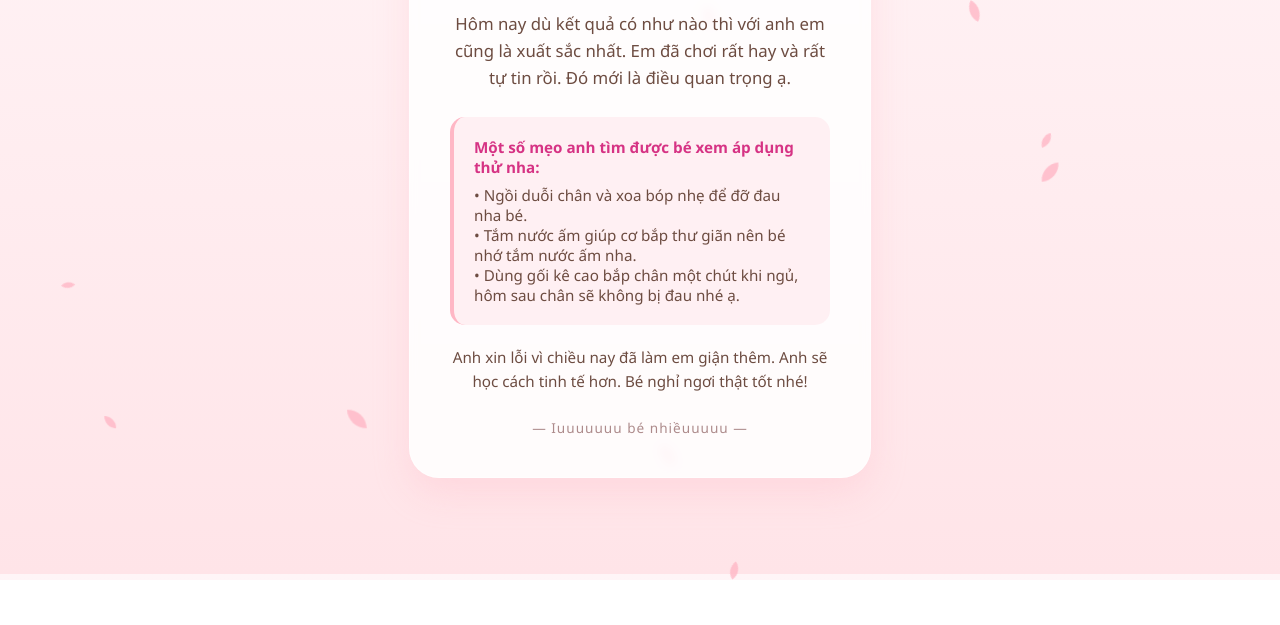
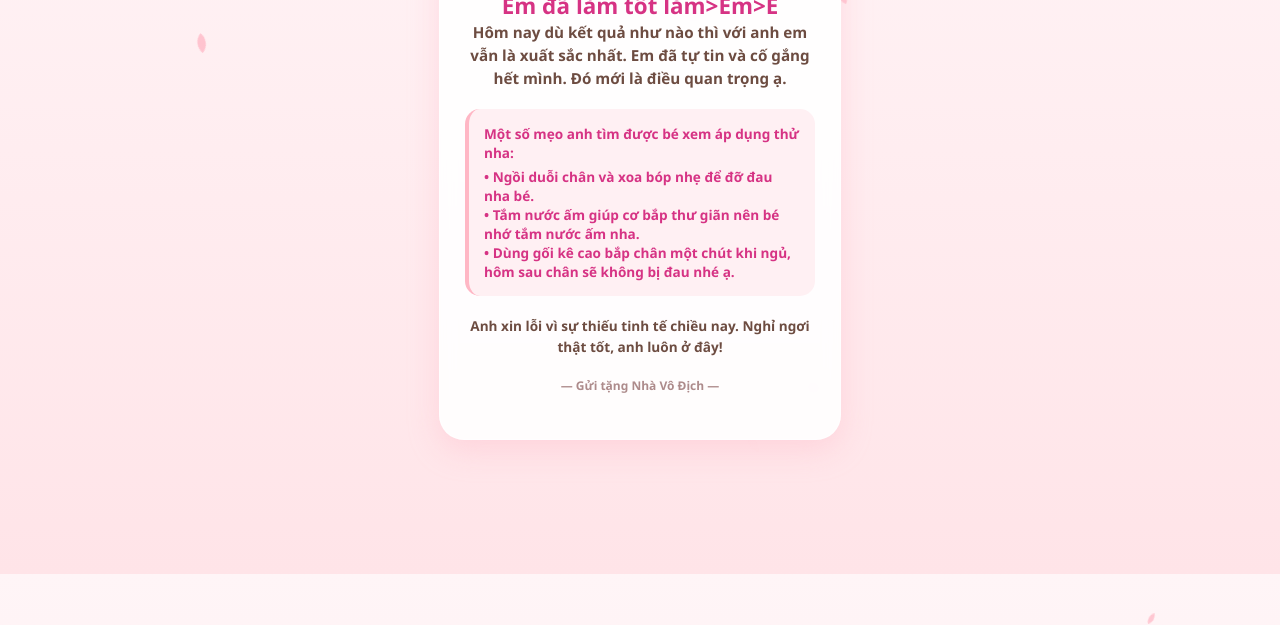
Before and after one commit to duongthanhdat2321-afk/Tang-em, a plain HTML site: page index.html in a window 1280 px wide. Shown: the part 226-851 px from the top of the page. Before the commit the page ends 806 px from the top, so only its background shows below. Drawn offline with Linux system fonts and the light colour scheme.

Commit message:
Update index.html

```diff
--- a/index.html
+++ b/index.html
@@ -2,108 +2,110 @@
 <html lang="vi">
 <head>
     <meta charset="UTF-8">
-    <meta name="viewport" content="width=device-width, initial-scale=1.0">
-    <title>Gửi Nhà Vô Địch Của Anh</title>
+    <meta name="viewport" content="width=device-width, initial-scale=1.0, maximum-scale=1.0, user-scalable=no">
+    <title>Gửi bé iu của anh</title>
     <style>
         :root {
             --sakura-pink: #ffb7c5;
-            --soft-pink: #fff0f3;
             --text-color: #6d4c41;
         }
 
-        body {
+        body, html {
             margin: 0;
             padding: 0;
-            height: 100vh;
+            width: 100%;
+            height: 100%;
+            overflow: hidden; /* Giữ hoa không bị tràn trang */
+            background: linear-gradient(to bottom, #fff5f7, #ffe4e8);
             display: flex;
             justify-content: center;
             align-items: center;
-            background: linear-gradient(to bottom, #fff5f7, #ffe4e8);
-            font-family: 'Segoe UI', Roboto, Helvetica, Arial, sans-serif;
-            overflow: hidden;
-            color: var(--text-color);
+            font-family: 'Segoe UI', Tahoma, Geneva, Verdana, sans-serif;
         }
 
-        /* Hiệu ứng hoa rơi */
+        /* Hiệu ứng hoa rơi dày hơn */
         .sakura {
             position: absolute;
             top: -10%;
             background-color: var(--sakura-pink);
             border-radius: 100% 0 100% 0;
-            opacity: 0.8;
+            opacity: 0.7;
             animation: fall linear infinite;
+            z-index: 1;
         }
 
         @keyframes fall {
             0% { top: -10%; transform: translateX(0) rotate(0deg); }
-            100% { top: 110%; transform: translateX(100px) rotate(360deg); }
+            100% { top: 110%; transform: translateX(150px) rotate(360deg); }
         }
 
         .card {
-            background: rgba(255, 255, 255, 0.85);
-            backdrop-filter: blur(5px);
-            padding: 40px;
-            border-radius: 30px;
-            box-shadow: 0 15px 35px rgba(255, 183, 197, 0.3);
+            background: rgba(255, 255, 255, 0.9);
+            backdrop-filter: blur(8px);
+            padding: 30px 25px;
+            border-radius: 25px;
+            box-shadow: 0 10px 30px rgba(255, 183, 197, 0.4);
             text-align: center;
-            max-width: 380px;
-            width: 85%;
-            border: 1px solid rgba(255, 255, 255, 0.5);
+            width: 80%; /* Chiếm 80% bề ngang để lộ background */
+            max-width: 350px;
             z-index: 10;
+            border: 1px solid rgba(255, 255, 255, 0.6);
+            position: relative;
         }
 
-        h1 { color: #d63384; font-size: 1.6rem; margin-bottom: 15px; }
+        h1 { color: #d63384; font-size: 1.4rem; margin-top: 10px; }
 
-        .message { font-size: 1.05rem; line-height: 1.6; margin-bottom: 25px; }
+        .message { font-size: 0.95rem; line-height: 1.5; margin-bottom: 20px; color: var(--text-color); }
 
         .tips-box {
             background: #fff0f3;
-            padding: 20px;
+            padding: 15px;
             border-radius: 15px;
             text-align: left;
-            font-size: 0.95rem;
+            font-size: 0.85rem;
             border-left: 4px solid var(--sakura-pink);
+            margin-bottom: 20px;
         }
 
-        .tips-box strong { color: #d63384; display: block; margin-bottom: 8px; }
+        .tips-box strong { color: #d63384; display: block; margin-bottom: 5px; }
 
         .footer {
-            margin-top: 25px;
-            font-size: 0.85rem;
+            font-size: 0.75rem;
             color: #ad8b8b;
-            letter-spacing: 1px;
+            margin-top: 15px;
         }
 
-        .heart { color: #ff6b81; font-size: 24px; animation: heartbeat 1.5s infinite; }
+        .heart { color: #ff6b81; font-size: 30px; animation: heartbeat 1.5s infinite; }
         @keyframes heartbeat {
-            0% { transform: scale(1); }
-            50% { transform: scale(1.1); }
-            100% { transform: scale(1); }
+            0%, 100% { transform: scale(1); }
+            50% { transform: scale(1.2); }
         }
     </style>
 </head>
 <body>
 
     <script>
-        for (let i = 0; i < 15; i++) {
+        // Tạo 30 cánh hoa cho dày đặc hơn
+        for (let i = 0; i < 30; i++) {
             let sakura = document.createElement('div');
             sakura.className = 'sakura';
-            let size = Math.random() * 10 + 10 + 'px';
+            let size = Math.random() * 8 + 8 + 'px';
             sakura.style.width = size;
             sakura.style.height = size;
             sakura.style.left = Math.random() * 100 + 'vw';
-            sakura.style.animationDuration = Math.random() * 3 + 4 + 's';
-            sakura.style.animationDelay = Math.random() * 5 + 's';
+            sakura.style.animationDuration = Math.random() * 4 + 5 + 's'; // Tốc độ rơi khác nhau
+            sakura.style.animationDelay = Math.random() * 10 + 's';
+            sakura.style.opacity = Math.random();
             document.body.appendChild(sakura);
         }
     </script>
 
     <div class="card">
         <div class="heart">❤️</div>
-        <h1>Em đã làm tốt lắm</h1>
+        <h1>Em đã làm tốt lắm>Em>E
 
         <div class="message">
-            Hôm nay dù kết quả có như nào thì với anh em cũng là xuất sắc nhất. Em đã chơi rất hay và rất tự tin rồi. Đó mới là điều quan trọng ạ.
+            Hôm nay dù kết quả như nào thì với anh em vẫn là xuất sắc nhất. Em đã tự tin và cố gắng hết mình. Đó mới là điều quan trọng ạ.
         </div>
 
         <div class="tips-box">
@@ -113,11 +115,12 @@
             • Dùng gối kê cao bắp chân một chút khi ngủ, hôm sau chân sẽ không bị đau nhé ạ.
         </div>
 
-        <div class="message" style="margin-top: 20px; font-size: 0.95rem;">
-            Anh xin lỗi vì chiều nay đã làm em giận thêm. Anh sẽ học cách tinh tế hơn. Bé nghỉ ngơi thật tốt nhé!
+        <div class="message" style="font-size: 0.85rem; margin-top: 10px;">
+            Anh xin lỗi vì sự thiếu tinh tế chiều nay. Nghỉ ngơi thật tốt, anh luôn ở đây!
         </div>
 
-        <div class="footer">— Iuuuuuuu bé nhiềuuuuu —</div>
+        <div class="footer">— Gửi tặng Nhà Vô Địch —</div>
     </div>
+
 </body>
 </html>
```
